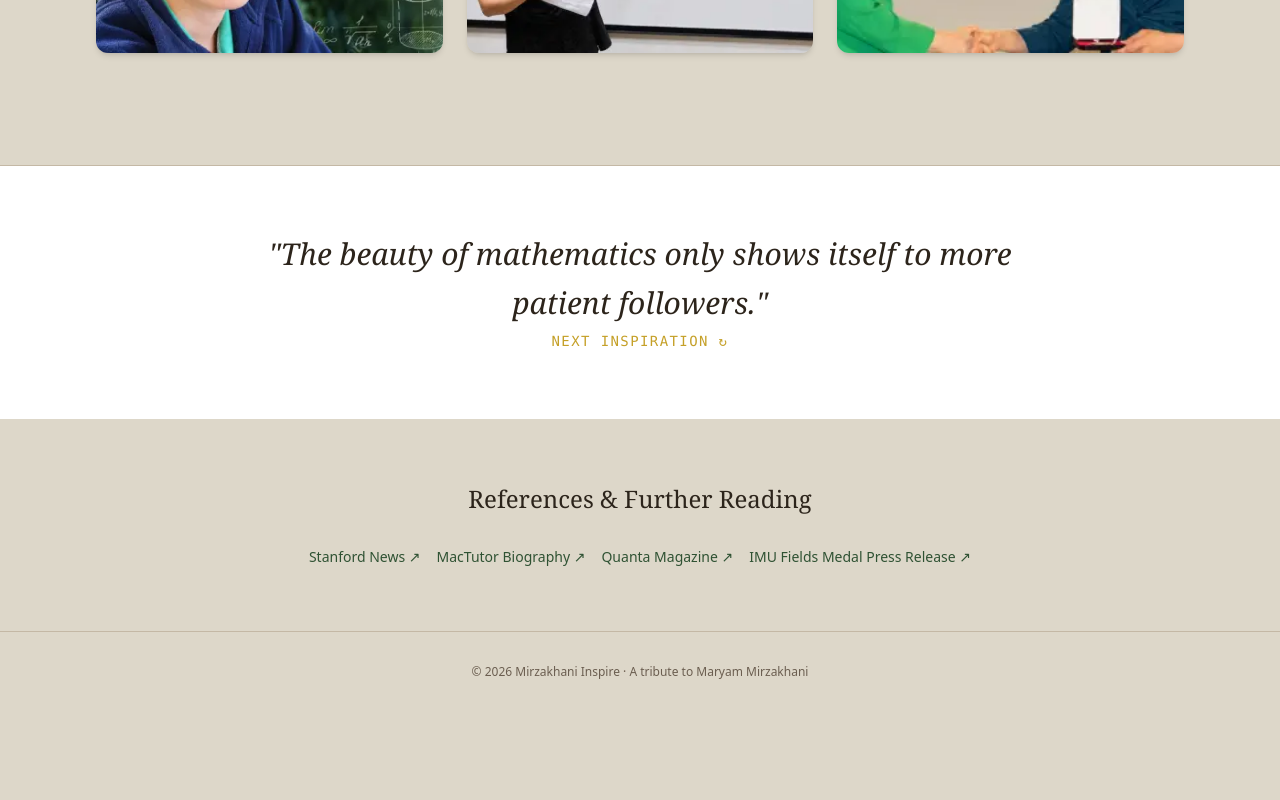
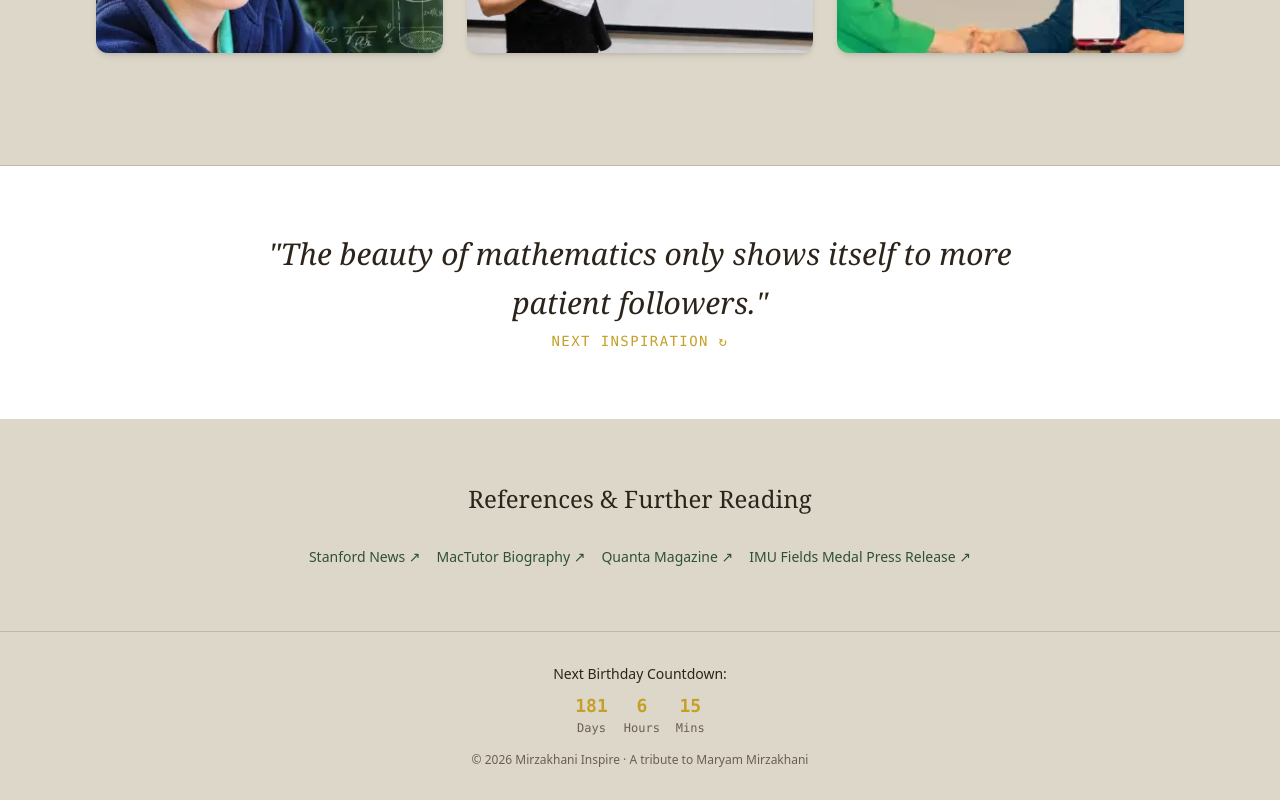
Before and after one commit to zibanoori/mirzakhani-inspire, a React (Vite) app: page / in a window 1280 px wide. Shown: the part 3033-3833 px from the top of the page. Before the commit the page ends 3745 px from the top, so only its background shows below. Built offline with nearby package versions, Linux system fonts and the light colour scheme.

Commit message:
Feat: Add Birthday Countdown To Footer

```diff
--- a/src/App.jsx
+++ b/src/App.jsx
@@ -99,6 +99,10 @@ function App() {
       </section>
 
       <footer className="py-8 text-center border-t border-line">
+        <div className="mb-4">
+          <p className="text-sm text-ink mb-2">Next Birthday Countdown:</p>
+          <Countdown />
+        </div>
         <p className="text-xs text-muted">
           © 2026 Mirzakhani Inspire · A tribute to Maryam Mirzakhani
         </p>
```
